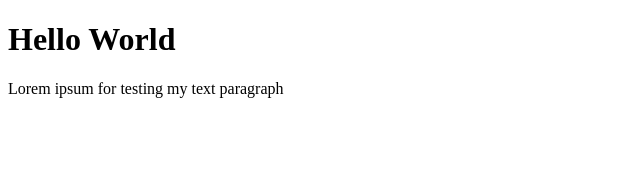
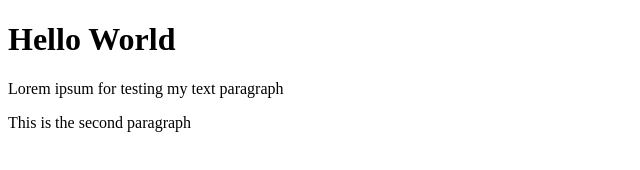
Before and after one commit to SaraAmmar/git-test, a website: page index.html in a window 1280 px wide. Shown: the whole page, without its empty margins (0-640 px from the left). Drawn offline with Linux system fonts and the light colour scheme.

Commit message:
fourth commit

```diff
--- a/index.html
+++ b/index.html
@@ -9,5 +9,6 @@
 <body>
     <h1>Hello World</h1>
     <p>Lorem ipsum for testing my text paragraph</p>
+    <p>This is the second paragraph</p>
 </body>
 </html>
```
Also changed, not shown: package.json (added, +24 -0 lines), 1 other file.
